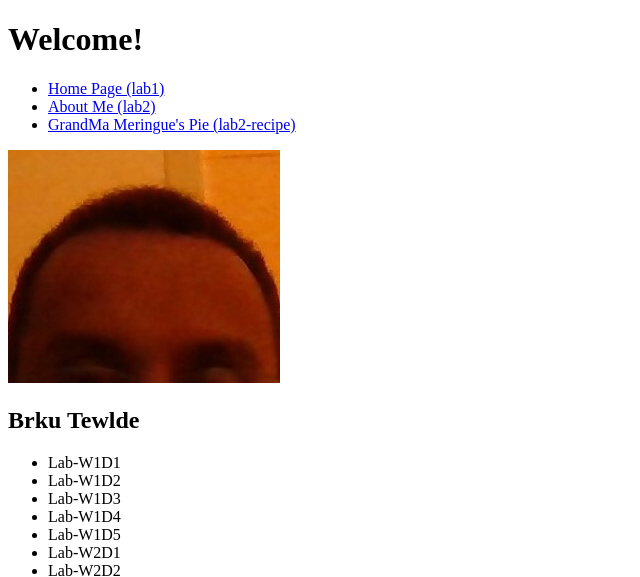
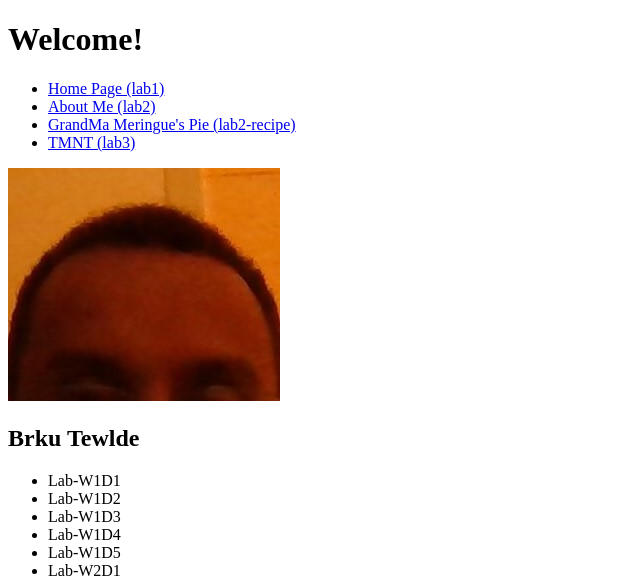
Before and after one commit to BurukTewelde26/cs472-wap, a plain HTML site: page lesson1/index.html in a window 1280 px wide. Shown: the top 577 px of the page, without its empty margins (0-640 px from the left). Drawn offline with Linux system fonts and the light colour scheme.

Commit message:
lesochange

```diff
--- a/lesson1/index.html
+++ b/lesson1/index.html
@@ -12,6 +12,7 @@
     <li><a href="#">Home Page (lab1)</a></li>
     <li><a href="../lab2/index.html">About Me (lab2)</a></li>
     <li><a href="../recipe/index.html">GrandMa Meringue's Pie (lab2-recipe)</a></li>
+    <li><a href="../lab3/index.html">TMNT (lab3)</a></li>
     </ul>
 
     <div>
```
